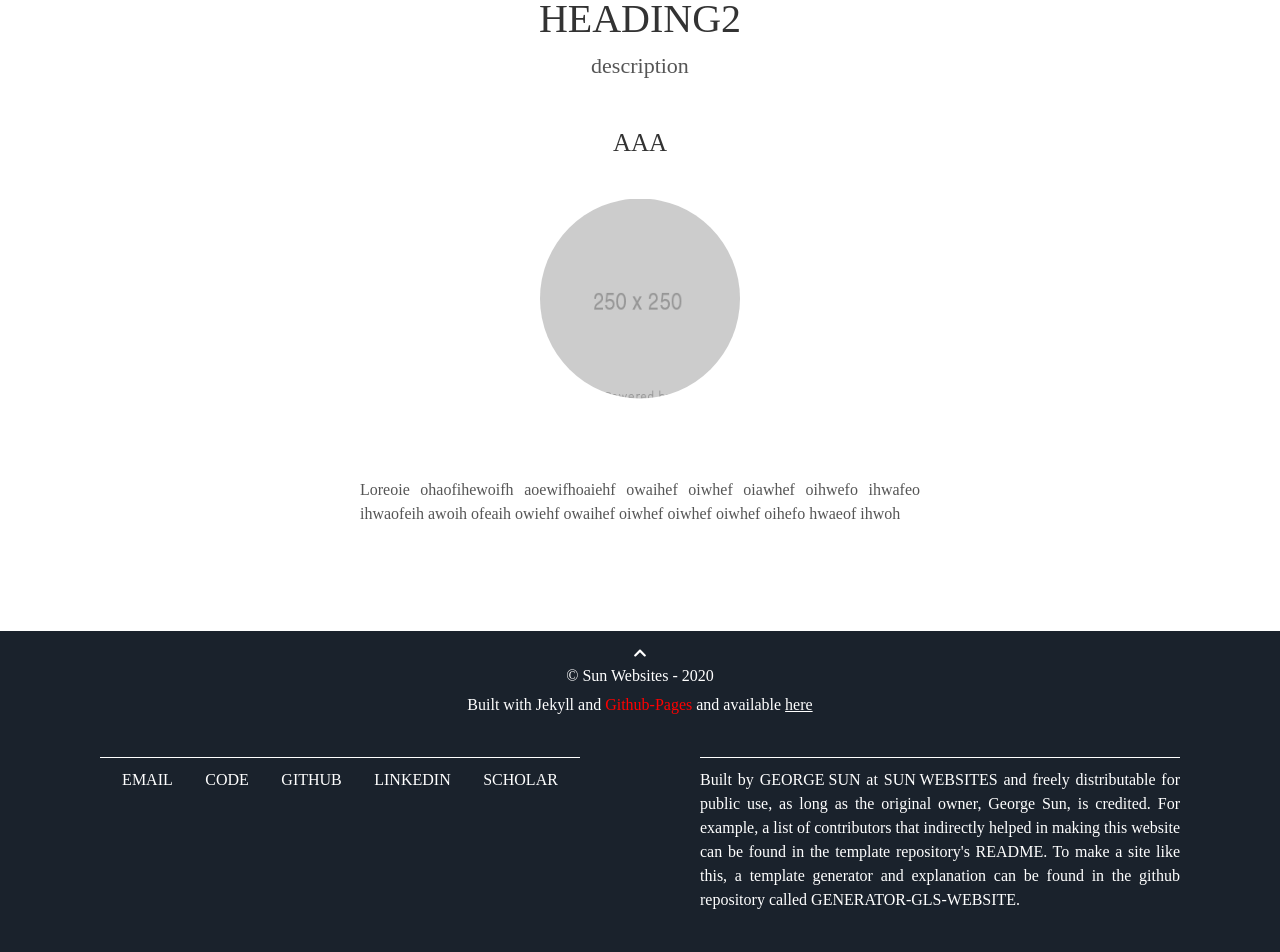
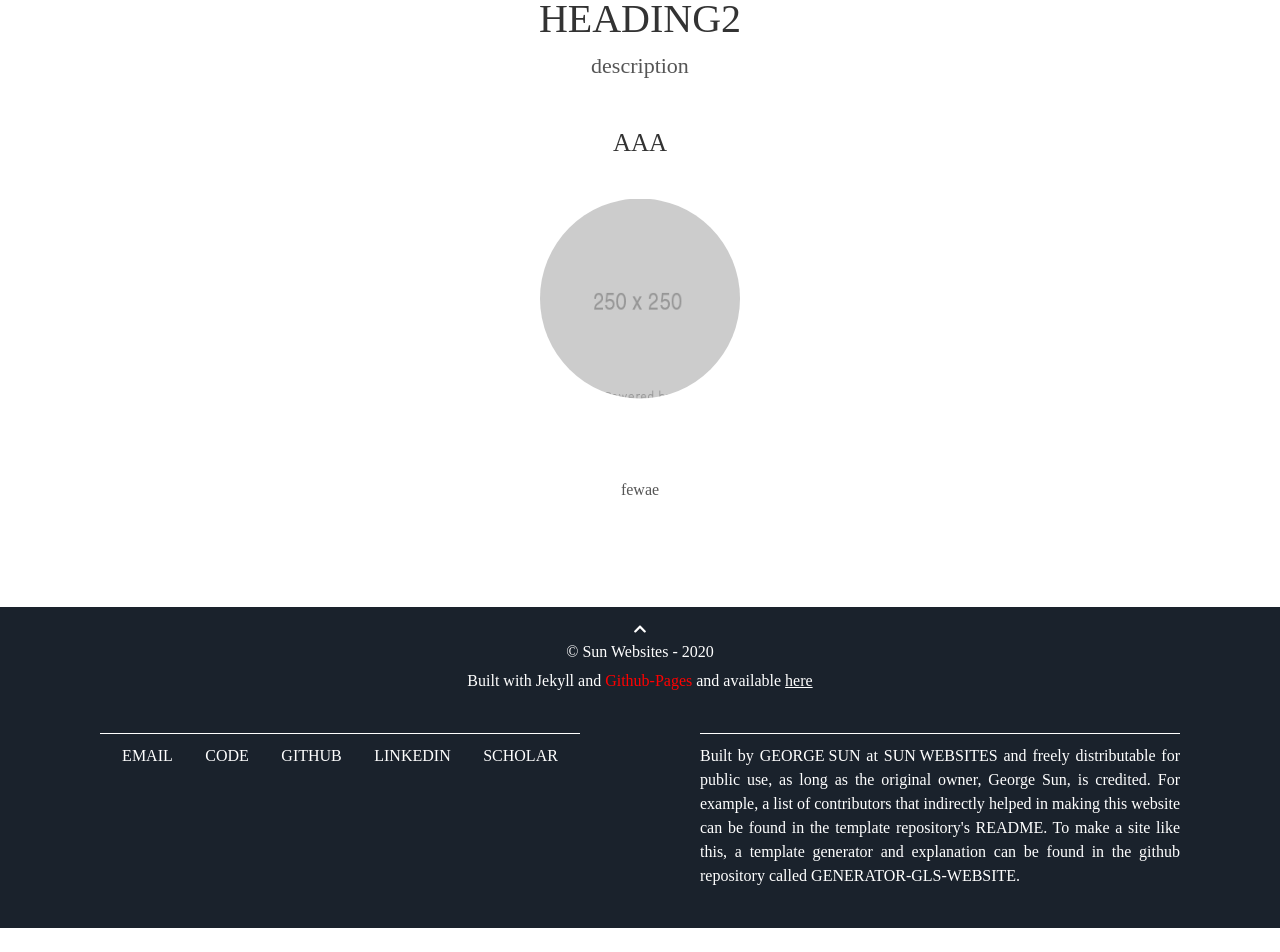
Before and after one commit to mrsunny0/template-gh-pages, a Jekyll site: the page built from index.html, in a window 1280 px wide. Shown: the part 1637-2589 px from the top of the page. Built offline with Jekyll 4.4.1, drawn with Linux system fonts in a browser that asks for light colours; some web fonts are replaced; after the commit the page ends 2565 px from its top, so only the background shows below that.

Commit message:
toggling popup text for long and short captions

```diff
--- a/_data/sections.yml
+++ b/_data/sections.yml
@@ -15,9 +15,9 @@
           - ae  efawef ef waef awe fwa f
           - feaw
           - this is anotheo oaieh oaiwhe fowaihef owaihef oaiwhe oih ofiahweofi hawoeifh oa aifheowiahefoihaiwhefoiwhefoiheowaihfi
-    long-caption:
+    long-caption: feafaew
 
-- id: id0
+- id: id00
   heading: heading2
   description: description
   group:
@@ -27,7 +27,8 @@
     content:
       image: assets/img/250.png
     short-caption:
-      text: Loreoie ohaofihewoifh aoewifhoaiehf owaihef oiwhef oiawhef oihwefo ihwafeo ihwaofeih awoih ofeaih owiehf owaihef oiwhef oiwhef oiwhef oihefo hwaeof ihwoh
+      text: fewae
+    long-caption: Loreoie ohaofihewoifh aoewifhoaiehf owaihef oiwhef oiawhef oihwefo ihwafeo ihwaofeih awoih ofeaih owiehf owaihef oiwhef oiwhef oiwhef oihefo hwaeof <a>EFOEIHOFWIHEO</a>
 
 # - id: id2
 #   heading: heading2
--- a/_includes/popups.html
+++ b/_includes/popups.html
@@ -47,9 +47,12 @@
             </div>
             <div class="popup__right">
                 <h2 class="popup__right--heading heading-secondary heading-secondary--inline">{{ group.subheading }}</h2>
+
+                {% if subgroup.long-caption %}
                 <div class="popup__right--text-container">
-                    <p class="paragraph u-left-text">{{ subgroup.caption }}</p>
+                    <p class="paragraph u-left-text">{{ subgroup.long-caption }}</p>
                 </div>
+                {% endif %}
 
                 <!-- add the button if there is a link to go to -->
                 {% if subgroup.content.alt-link %}
@@ -110,8 +113,15 @@
             </div>
             <div class="popup__right">
                 <h2 class="popup__right--heading heading-secondary heading-secondary--inline">{{ group.subheading }}</h2>
+
                 <div class="popup__right--text-container">
-                    <p class="paragraph u-left-text">{{ group.caption }}</p>
+                    {% if group.long-caption %}
+                    <p class="paragraph paragraph--popup">{{ group.long-caption }}</p>
+                    {% elsif group.short-caption.text %}
+                    <p class="paragraph paragraph--popup">{{ group.short-caption.text }}</p>
+                    {% else %}
+                    <p class="paragraph paragraph--popup">Empty content</p>
+                    {% endif %}
                 </div>
 
                 <!-- add the button if there is a link to go to -->
--- a/src/scss/base/_typography.scss
+++ b/src/scss/base/_typography.scss
@@ -98,6 +98,11 @@
         text-align: left;
     }
 
+    &--popup {
+        font-size: 1.4rem;
+        text-align: justify;
+    }
+
     a {
         display: inline-block;
         color: $color-paragraph-link;
--- a/src/scss/components/_content.scss
+++ b/src/scss/components/_content.scss
@@ -4,7 +4,6 @@
     flex-wrap: wrap;
     align-items: flex-start;
     justify-content: space-between;
-    text-align: center;
 
     // media query
     @include respond(phone) {
```
Also changed, not shown: assets/css/main.css.
